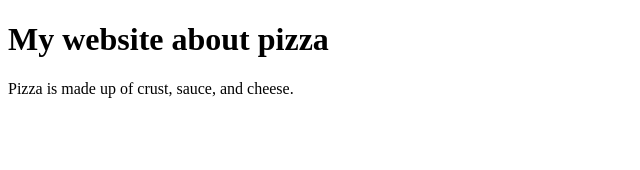
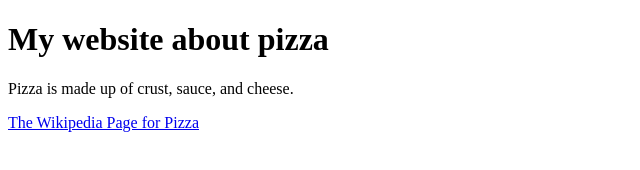
Before and after one commit to cg4592/ECSwebsite, a plain HTML site: page index.html in a window 1280 px wide. Shown: the whole page, without its empty margins (0-640 px from the left). Drawn offline with Linux system fonts and the light colour scheme.

Commit message:
Update index.html

```diff
--- a/index.html
+++ b/index.html
@@ -3,6 +3,7 @@
  <body>
  	<h1></u>My website about pizza</h1>
    <p>Pizza is made up of crust, sauce, and cheese</b>.</p>
+<p><a href="https://en.wikipedia.org/wiki/Pizza">The Wikipedia Page for Pizza</a></p>
 
  </body>
 </html>
```
